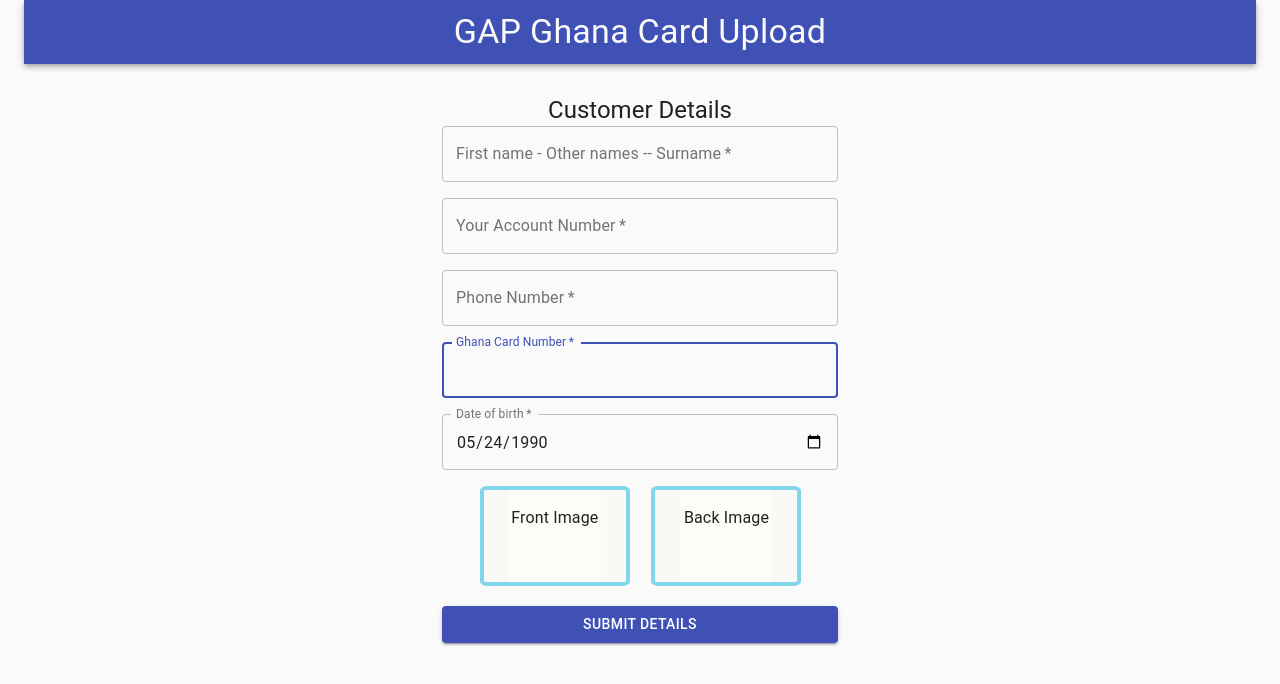
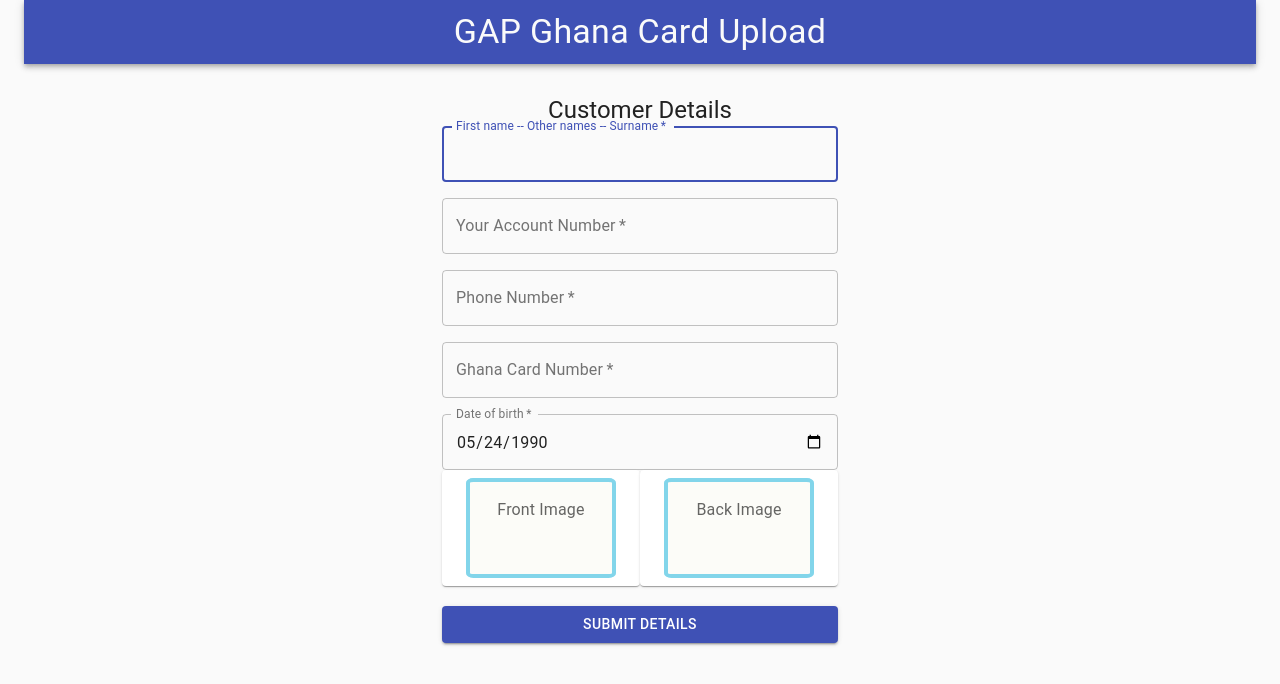
Before and after one commit to jixboa/ghanacard, a React (Create React App) app: page / in a window 1280 px wide. Shown: the top 684 px of the page. Built offline with nearby package versions, Linux system fonts and the light colour scheme.

Commit message:
Build clean

```diff
--- a/src/components/todos/AddTodo.jsx
+++ b/src/components/todos/AddTodo.jsx
@@ -2,12 +2,22 @@ import { React, useState } from "react";
 import { TextField, Button, Typography, Container } from "@material-ui/core";
 import { makeStyles, CssBaseline } from "@material-ui/core";
 import Grid from "@material-ui/core/Grid";
+
+import { styled } from "@mui/material/styles";
+import Paper from "@mui/material/Paper";
 
 //import { useDispatch } from "react-redux";
 //import { addTodo, updateTodo } from "../../store/actions/todoActions";
 import placeholder from "../todos/placeholder.png";
 
 import "../todos/image.css";
+const Item = styled(Paper)(({ theme }) => ({
+  backgroundColor: theme.palette.mode === "dark" ? "#1A2027" : "#fff",
+  ...theme.typography.body2,
+  padding: theme.spacing(1),
+  textAlign: "center",
+  color: theme.palette.text.secondary,
+}));
 
 const useStyle = makeStyles({
   formStyle: {
@@ -77,7 +87,8 @@ const AddTodo = ({ todo, setTodo }) => {
                   required
                   fullWidth
                   id="customerNames"
-                  label="First name - Other names -- Surname"
+                  label="First name -- Other names -- Surname"
+                  type={"text"}
                   autoFocus
                 />
               </Grid>
@@ -91,7 +102,7 @@ const AddTodo = ({ todo, setTodo }) => {
                   fullWidth
                   id="accountNo"
                   label="Your Account Number"
-                  autoFocus
+                  type={"tel"}
                 />
               </Grid>
 
@@ -104,7 +115,6 @@ const AddTodo = ({ todo, setTodo }) => {
                   fullWidth
                   id="phone"
                   label="Phone Number"
-                  autoFocus
                 />
               </Grid>
 
@@ -117,7 +127,6 @@ const AddTodo = ({ todo, setTodo }) => {
                   fullWidth
                   id="ghanaCardNo"
                   label="Ghana Card Number"
-                  autoFocus
                 />
               </Grid>
 
@@ -136,7 +145,16 @@ const AddTodo = ({ todo, setTodo }) => {
                   }}
                 />
               </Grid>
-              <Grid item xs={5} style={{ marginLeft: "35px" }}>
+            </Grid>
+
+            <Grid
+              container
+              rowSpacing={1}
+              columnSpacing={{ xs: 1, sm: 2, md: 3 }}>
+              <Grid item xs={6}></Grid>
+              <Grid item xs={6}></Grid>
+              <Grid item xs={6}>
+                <Item>
                   <div className="form__img-input-container">
                     <input
                       type="file"
@@ -166,9 +184,10 @@ const AddTodo = ({ todo, setTodo }) => {
                       label="Upload"
                     />
                   </div>
+                </Item>
               </Grid>
-
-              <Grid item xs={5}>
+              <Grid item xs={6}>
+                <Item>
                   <div className="form__img-input-container">
                     <input
                       type="file"
@@ -197,6 +216,7 @@ const AddTodo = ({ todo, setTodo }) => {
                       className="form-img__img-preview"
                     />
                   </div>
+                </Item>
               </Grid>
             </Grid>
 
```
Lines whose indentation alone changed are shown as unchanged.
